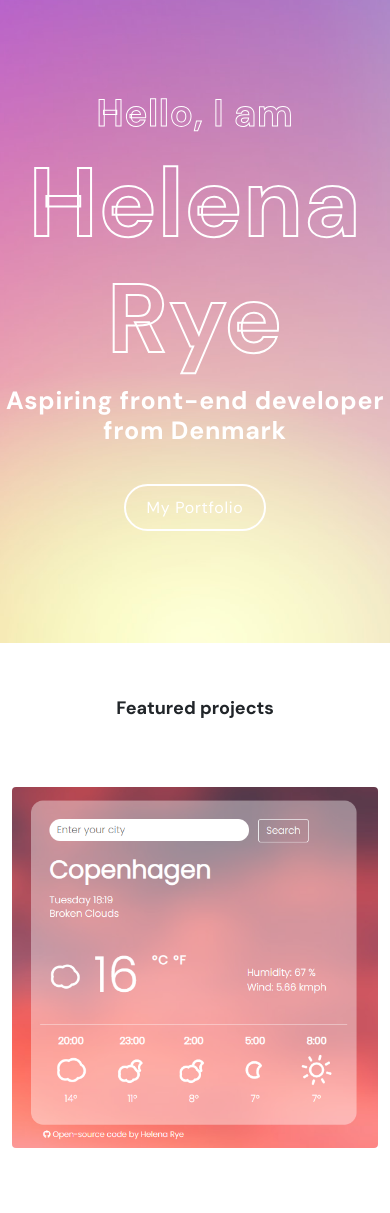
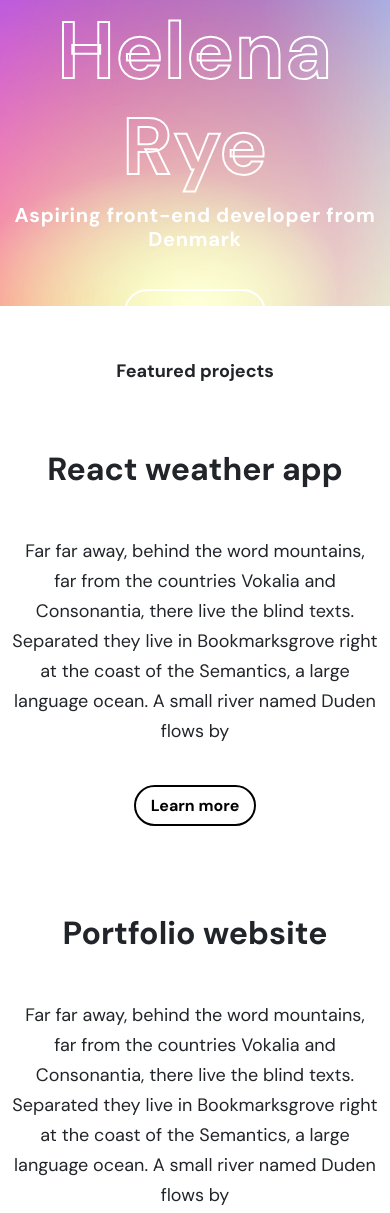
Before and after one commit to HelenaRye/portfolio-website-helenarye, a plain HTML site: page index.html in a window 390 px wide. Shown: the part 32-1245 px from the top of the page. Drawn offline with nearby package versions, Linux system fonts and the light colour scheme.

Commit message:
media queries added

```diff
--- a/index.html
+++ b/index.html
@@ -26,7 +26,7 @@
 
     <div class="container">
         <div class="row mt-5">
-            <div class="col-sm-6">
+            <div class="col d-none d-lg-block">
                 <img src="/images/weatherapp.PNG" class="project-image rounded img-fluid"/>
             </div>
             <div class="col-sm-6">
@@ -38,14 +38,14 @@
             </div>
         </div>
         <div class="row mt-5">
-            <div class="col-sm-6 mt-5">
+            <div class="col mt-5">
                 <div class="project-description">
                 <h4 class="mb-5">Portfolio website</h4>
                 <p class="mb-5">Far far away, behind the word mountains, far from the countries Vokalia and Consonantia, there live the blind texts. Separated they live in Bookmarksgrove right at the coast of the Semantics, a large language ocean. A small river named Duden flows by</p>
                 <a href="#" class="portfolio-btn">Learn more</a>
             </div>
             </div>
-            <div class="col-sm-6">
+            <div class="col d-none d-lg-block ">
                 <img src="/images/portfolio.PNG" class="project-image rounded img-fluid"/>
             </div>
         </div>
--- a/style.css
+++ b/style.css
@@ -101,3 +101,28 @@ p {
 .project-description {
     padding: 100px 60px;
 }
+
+@media (max-width: 900px) {
+    .hero-image {
+    height: 40%;
+    }
+
+    h1 {
+        font-size: 80px;
+    }
+
+    h3 {
+        font-size: 20px;;
+    }
+
+    .contact-box {
+        margin: 30px 0;
+        border-radius: 0px;
+    }
+
+    .project-description {
+        padding: 0;
+        text-align: center;
+      }
+
+}
```
